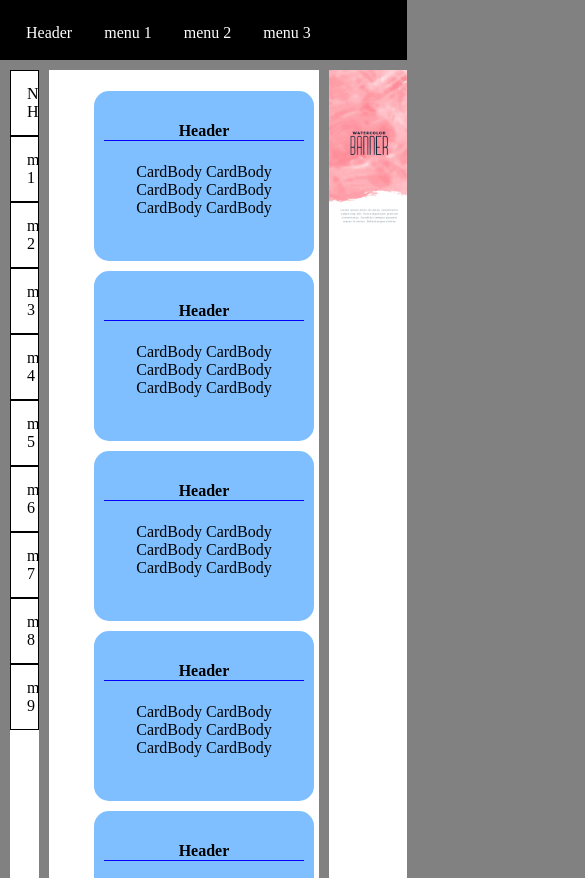
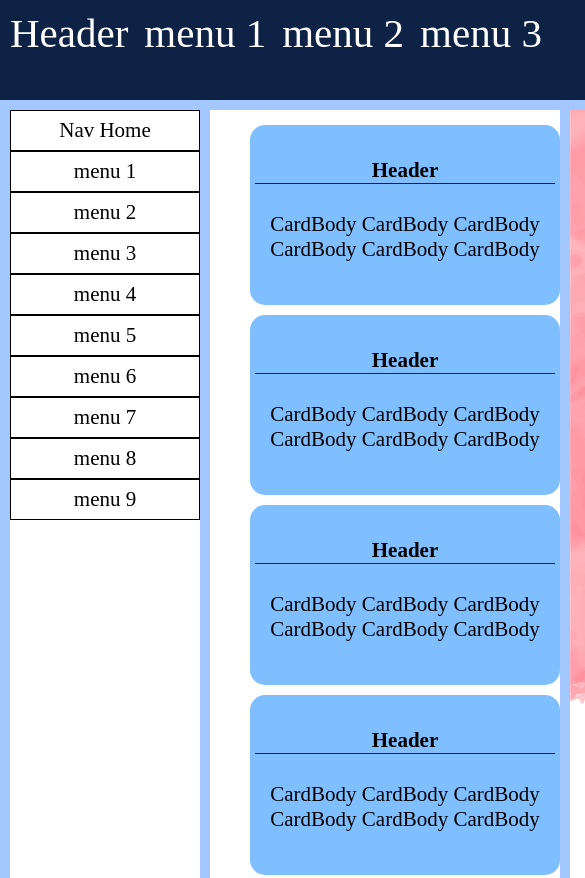
Before and after one commit to P3ndalf/cssGridTask, a plain HTML site: page index.html in a window 390 px wide. Shown: the top 878 px of the page, 585 px wide, since content can reach past the window. Drawn offline with Linux system fonts and the light colour scheme.

Commit message:
add media queries

```diff
--- a/css/site.css
+++ b/css/site.css
@@ -9,12 +9,13 @@ body{
     grid-gap: 10px;
     height: 100vh;
     margin: 0;
-    background-color: rgb(129, 129, 129);
+    background-color: rgb(164, 199, 255);
+    font-size: 21px;
 }
 
 header {
         padding: 10px;
-        background: rgb(0, 0, 0);
+        background: rgb(14, 34, 70);
 }
 
 article{
@@ -24,6 +25,8 @@ article{
 footer {
         background: rgb(0, 0, 0);
 }
+
+
 
 footer p {
         color: white;
@@ -57,12 +60,10 @@ nav .navMenu {
         margin: 0;
         padding: 0;
         overflow: hidden;
-
 }
 
 header .navElement {
         float:left;
-
 }
 
 nav .navElement {
@@ -70,12 +71,10 @@ nav .navElement {
         color:black;
         border: solid black;
         border-width: 1px;
-
 }
 
 .navElement a {
         display: block;
-
         text-align: center;
         padding: 14px 16px;
         text-decoration: none;
@@ -94,12 +93,15 @@ nav .navElement a {
 }
 
 ul.list{
+        margin : 5px auto;
         list-style-type: none;
         overflow: hidden;
 }
+
 ul.list li.listElement {
-      margin : 5px;
-      display: inline-flex;
+        margin : 20px auto;
+        justify-content: center;
+        display: inline-block;
 }
 
 .roundedCard {
@@ -130,3 +132,49 @@ ul.list li.listElement {
         height: auto;
         width: 100%;
 }
+
+@media (max-width: 1140px){
+        body{
+                grid-template-rows: 100px 1fr 100px;
+                grid-gap: 10px;
+                grid-template-columns: 150px 1fr 300px;
+        }
+        header{
+                font-size: 31px;
+                padding: 2px;
+        }
+        .navElement a {
+                padding: 7px 8px;
+        }
+        ul.list li.listElement {
+                margin : 15px auto;
+                display: inline-block;
+        }
+}
+
+@media (max-width: 1000px){
+        body{
+                grid-template-rows: 100px 1fr 100px;
+                grid-gap: 10px;
+                grid-template-columns: 200px 1fr 350px;
+        }
+        header{
+                font-size: 41px;
+                padding: 2px;
+        }
+        .navElement a {
+                padding: 7px 8px;
+        }
+        ul.list{
+                margin : 5px auto;
+        }
+        ul.list li.listElement {
+                margin : 10px auto;
+                display: flex;
+        }
+        .roundedCard {
+                padding: 5px;
+                width: 300px;
+                height: 170px;
+        }
+}
```
Also changed, not shown: index.html (+0 -2 lines).
